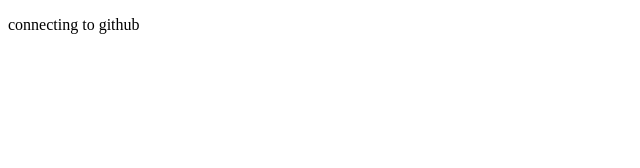
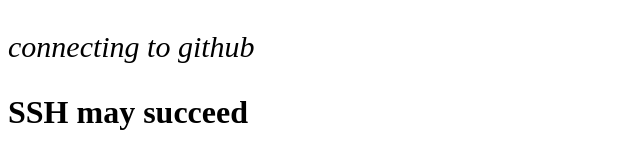
Before and after one commit to bassaami/my-first-github, a plain HTML site: page index.html in a window 1280 px wide. Shown: the whole page, without its empty margins (0-640 px from the left). Drawn offline with Linux system fonts and the light colour scheme.

Commit message:
modified CSS

```diff
--- a/index.html
+++ b/index.html
@@ -4,9 +4,10 @@
     <meta charset="UTF-8">
     <meta name="viewport" content="width=device-width, initial-scale=1.0">
     <title>My First ever github repo</title>
-
+    <link rel="stylesheet" href="stylegit.css">
 </head>
 <body>
     <p >connecting to github</p>
+    <h1>SSH may succeed</h1>
 </body>
 </html>
```
